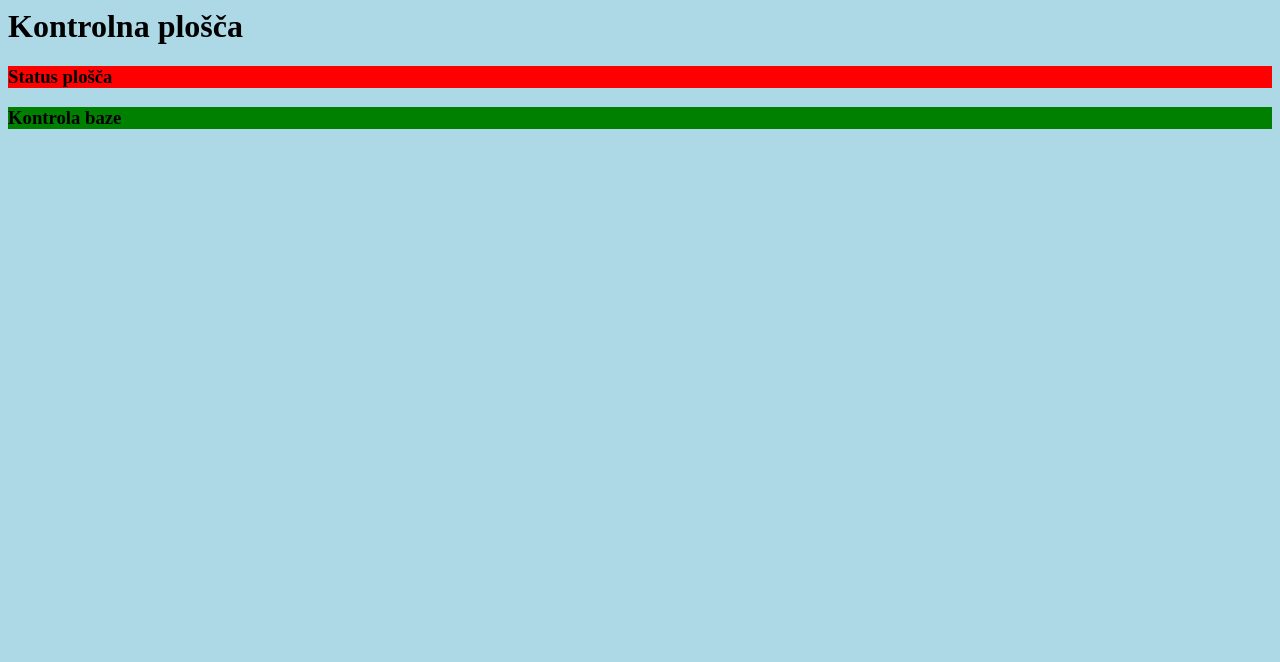
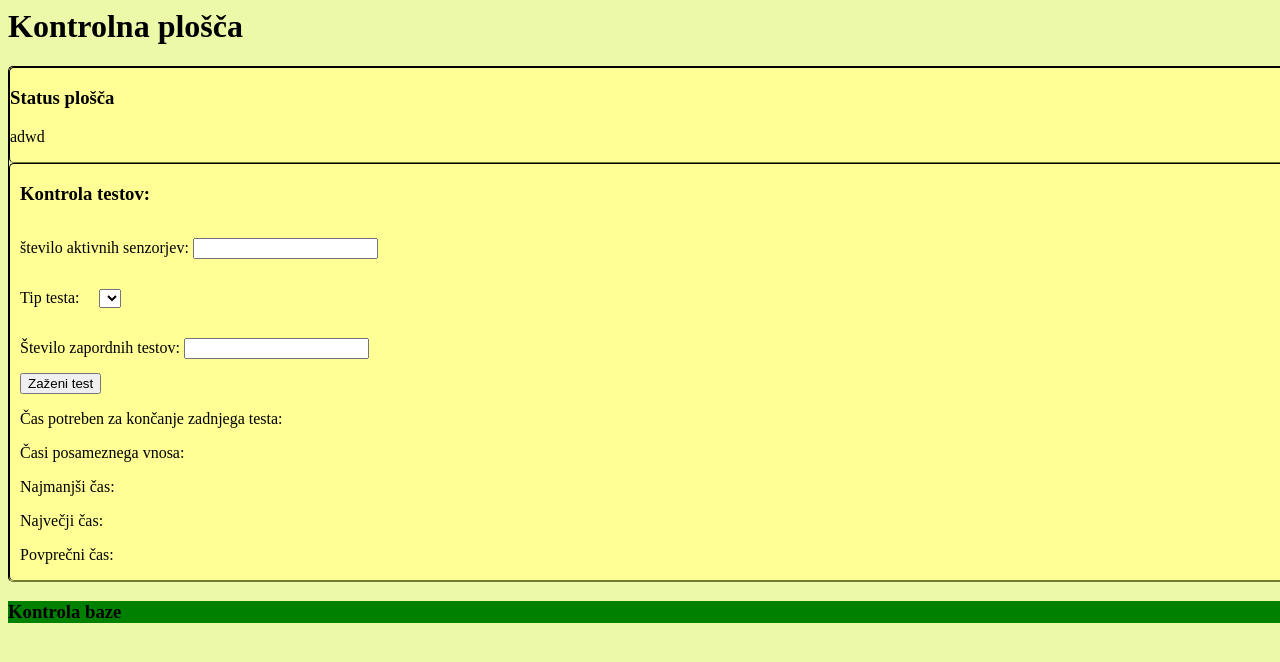
Before and after one commit to am9525/ZZRS-Seminarska, a website: page nodejs/view/ejs/index.ejs in a window 1280 px wide. Drawn offline with nearby package versions, Linux system fonts and the light colour scheme; files that its build step writes are made by us from their sources.

Commit message:
[mapa view] Dodelal index.ejs in style.css. Na index.ejs je treba dodati še kodo za prenos podatkov iz nodejs

```diff
--- a/nodejs/view/css/style.css
+++ b/nodejs/view/css/style.css
@@ -1,10 +1,75 @@
 body{
-	background-color: lightblue;
+	background-color: #ebf9a9;
+	width: 100%;
+	height: 100%;
+	padding: 0px;
+}
+seldiv{
+	margin-left: 20px;
+}
+.padd10l{
+	padding-left: 10px;
+}
+.padd5l{
+	padding-left: 5px;
+}
+.border1{
+	border-color: #242810;
+	border-width: 1px;
+	border-style: inset;
+	border-radius: 5px;
+}
+.inline{
+	display: inline-block;
+}
+
+.floatl{
+	float: left;
+}
+
+.floatr{
+	float: right;
+}
+.height100p{
+	height: 100;
+}
+
+.width50p{
+	width: 50%;
+}
+.width90p{
+	width: 90%;
+}
+.width40p{
+	width: 40%;
+}
+.borderbox{
+	 box-sizing: border-box;
+}
+.internalSection{
+	background-color: #FFff96;
+	border-color: #242810;
+	border-width: 1px;
+	border-style: inset;
+	border-radius: 5px;
 }
 
 #status{
-	background-color: red;
+	background-color: ##87963c;
+	border-color: #242810;
+	border-width: 1px;
+	border-style: inset;
+	border-radius: 5px;
+	width: 100%;
 }
+#statusInnards{
+	background-color: #ecff96;
+	border-color: #242810;
+	border-width: 1px;
+	border-style: inset;
+	border-radius: 5px;
+}
+
 #kontroleTabele{
 	background-color: green;
 }
--- a/nodejs/view/ejs/index.ejs
+++ b/nodejs/view/ejs/index.ejs
@@ -1,17 +1,39 @@
-<!doctype >
+<!DOCTYPE >
 <html>
   <head>
-	<meta charset="UTF-8" />
-	<title>Kontrolna plo&scaron;ča</title>
+    <meta content="text/html; charset=UTF-8" http-equiv="content-type">
+    <meta http-equiv="refresh" content="5">
+    <title>Kontrolna plošča</title>
+    <!--<link href="../css/style.css" rel="stylesheet" type="text/css">-->
     <link href="style.css" rel="stylesheet" type="text/css">
+    <script src="https://ajax.googleapis.com/ajax/libs/jquery/3.2.0/jquery.min.js"></script>
   </head>
-<body>
+  <body  >
     <div id="naslovniDel">
-	<h1>Kontrolna plošča</h1>
+      <h1 class="padd10">Kontrolna plošča</h1>
     </div>
-<div id="status">
+    <div id="status"> <span>
+        <div id="statusInnards1" class="internalSection  borderbox">
           <h3>Status plošča</h3>
+          <p>adwd</p>
         </div>
+        <div id="statusInnards2" class="internalSection  padd10l borderbox">
+          <h3>Kontrola testov:</h3>
+          <p class="inline">število aktivnih senzorjev:</p>  <input type="text" name="stASenz" class="inline">
+          <br>
+          <p class="inline">Tip testa:</p><seldiv><select id="izbiraTesta" class="inline"></select></seldiv>
+          <br>
+          <p class="inline">Število zapordnih testov:</p> <input type="text" name="stZapTest" class="inline">
+          <br>
+          <input type="submit" value="Zaženi test" name="btZazTest">
+          <br>
+          <p>Čas potreben za končanje zadnjega testa:</p>
+          <p>Časi posameznega vnosa:</p>
+          <p>Najmanjši čas:</p>
+          <p>Največji čas:</p>
+          <p>Povprečni čas:</p>
+        </div>
+      </span> </div>
     <div id="kontroleTabele">
       <h3>Kontrola baze</h3>
     </div>
```
Also changed, not shown: 1 other file. Lines whose indentation alone changed are shown as unchanged.
